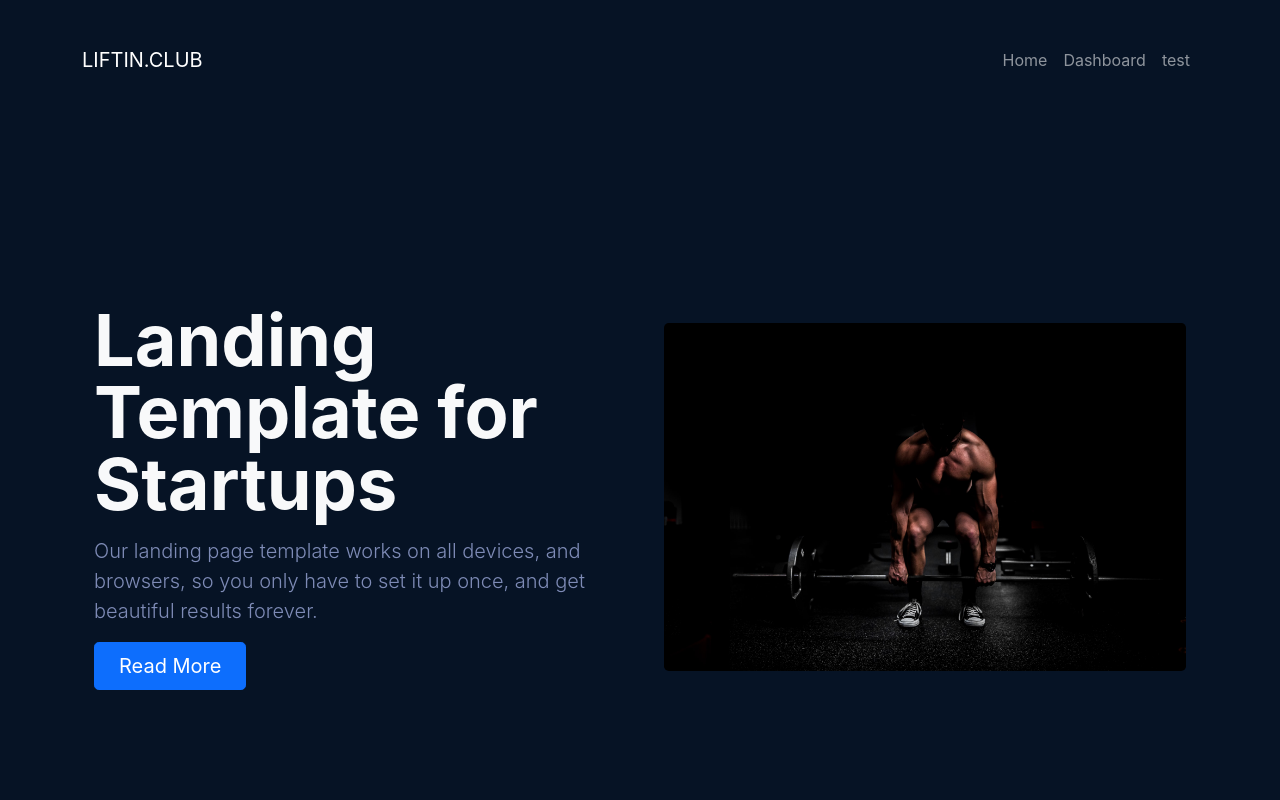
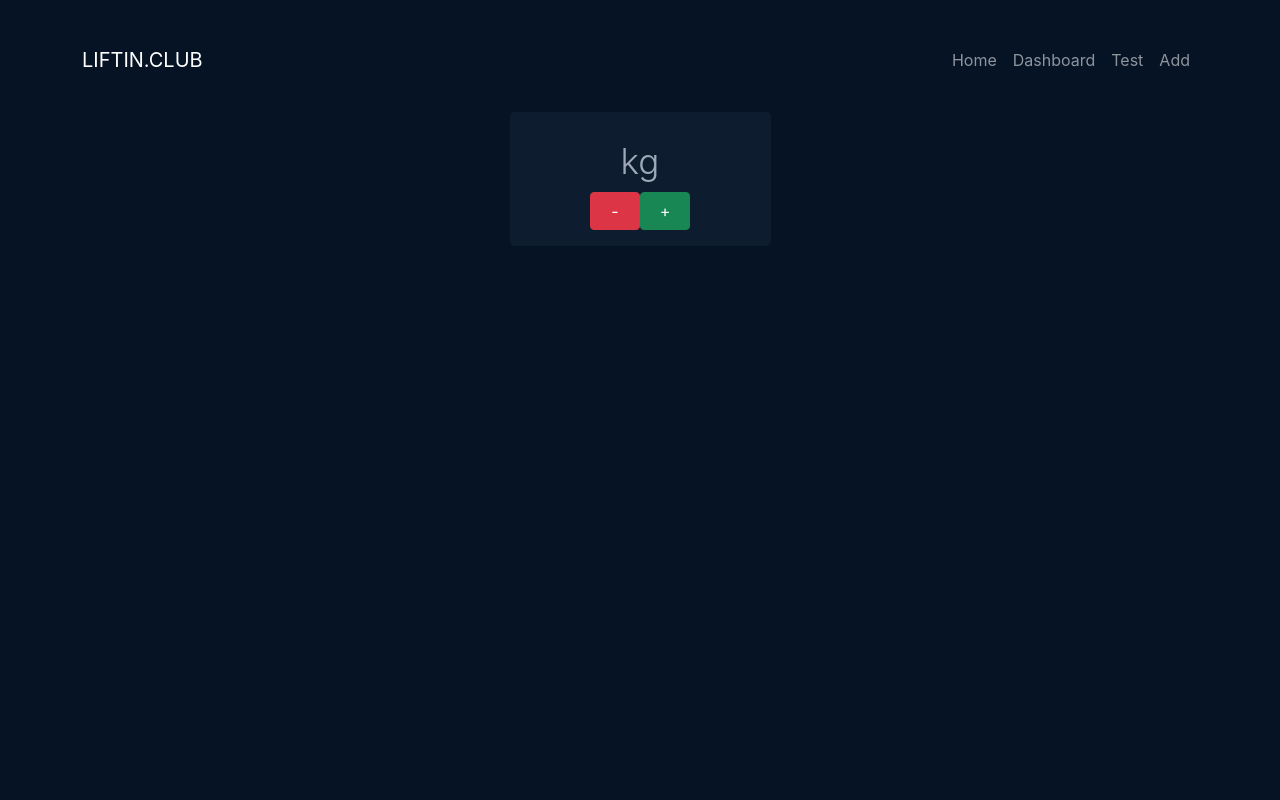
Before and after one commit to danielolaszy/lifting-app, a React (Create React App) app: page /add in a window 1280 px wide. Shown: the top 800 px of the page. Built offline with nearby package versions, Linux system fonts and the light colour scheme.

Commit message:
Added react router for all links and started implementation for the panels

```diff
--- a/src/App.js
+++ b/src/App.js
@@ -5,6 +5,7 @@ import Dashboard from "./components/Dashboard";
 import Home from "./components/Home";
 import PanelLiftAdd from "./components/PanelLiftAdd";
 import Hero from "./components/Hero";
+import Add from "./components/Add";
 
 function App() {
   return (
@@ -35,24 +36,20 @@ function App() {
                   Dashboard
                 </Link>
                 <Link className="nav-link" to="/test">
-                  test
+                  Test
+                </Link>
+                <Link className="nav-link" to="/add">
+                  Add
                 </Link>
               </div>
             </div>
           </div>
         </nav>
         <Switch>
-          <Route path="/test">
-            <PanelLiftAdd />
-          </Route>
-
-          <Route path="/dashboard">
-            <Dashboard />
-          </Route>
-
-          <Route path="/">
-            <Home />
-          </Route>
+          <Route path="/add" component={Add} />
+          <Route path="/test" component={PanelLiftAdd} />
+          <Route path="/dashboard" component={Dashboard} />
+          <Route path="/" component={Home} />
         </Switch>
       </Router>
     </>
--- /dev/null
+++ b/src/components/Add.js
@@ -0,0 +1,39 @@
+import React from "react";
+import { useState } from "react";
+
+const Add = ({ exercise, weight }) => {
+  const [lifted, setLifted] = useState(weight);
+  const handleNegative = (e) => {
+    e.preventDefault();
+    setLifted(lifted - 1);
+  };
+  const handlePositive = (e) => {
+    e.preventDefault();
+    setLifted(lifted + 1);
+  };
+  return (
+    <div className="container ">
+      <div className="row">
+        <div className="col col-lg-3 mx-auto">
+          <div className="p-3 board-bg-primary rounded-3 text-center">
+            <div className="position-relative">
+              <h6 className="board-text-primary">{exercise}</h6>
+              <h1 className="board-text-secondary fw-light">
+                {lifted}
+                <small>kg</small>
+              </h1>
+              <button style={{ width: "50px" }} class="btn btn-danger" onClick={handleNegative} type="submit">
+                -
+              </button>
+              <button style={{ width: "50px" }} class="btn btn-success" onClick={handlePositive} type="submit">
+                +
+              </button>
+            </div>
+          </div>
+        </div>
+      </div>
+    </div>
+  );
+};
+
+export default Add;
--- a/src/components/Dashboard.js
+++ b/src/components/Dashboard.js
@@ -307,12 +307,12 @@ const Dashboard = () => {
   return (
     <div className="container">
       <div className="row row-cols-1 row-cols-sm-3 row-cols-xl-6  g-2 g-lg-3">
-        <PanelLift exercise="Deadlift" weight="120" lifter="Dan" percent="+5.6" percentClass="bg-success" />
-        <PanelLift exercise="Squat" weight="100" lifter="Dan" percent="+8.5" percentClass="bg-success" />
-        <PanelLift exercise="Bench Press" weight="75" lifter="Dan" percent="-2.7" percentClass="bg-danger" />
-        <PanelLift exercise="Deadlift" weight="205" lifter="Josh" percent="+15.2" percentClass="bg-success" />
-        <PanelLift exercise="Squat" weight="185" lifter="Josh" percent="+7.3" percentClass="bg-success" />
-        <PanelLift exercise="Bench Press" weight="100" lifter="Josh" percent="+5.9" percentClass="bg-success" />
+        <PanelLift exercise="Deadlift" weight={120} lifter="Dan" percent="+5.6" percentClass="bg-success" />
+        <PanelLift exercise="Squat" weight={100} lifter="Dan" percent="+8.5" percentClass="bg-success" />
+        <PanelLift exercise="Bench Press" weight={75} lifter="Dan" percent="-2.7" percentClass="bg-danger" />
+        <PanelLift exercise="Deadlift" weight={205} lifter="Josh" percent="+15.2" percentClass="bg-success" />
+        <PanelLift exercise="Squat" weight={185} lifter="Josh" percent="+7.3" percentClass="bg-success" />
+        <PanelLift exercise="Bench Press" weight={100} lifter="Josh" percent="+5.9" percentClass="bg-success" />
       </div>
       <div className="row row row-cols-1 row-cols-lg-6 g-2 g-lg-3 pt-2 pt-lg-3">
         <div className="col-lg-6">
--- a/src/components/Hero.js
+++ b/src/components/Hero.js
@@ -1,5 +1,5 @@
 import React from "react";
-import img from "../assets/img/dl.jpg";
+import img from "../assets/img/liftin.png";
 const Hero = () => {
   return (
     <>
--- a/src/components/PanelLift.js
+++ b/src/components/PanelLift.js
@@ -1,26 +1,20 @@
 import React from "react";
+import Add from "./Add";
 import PanelLiftAdd from "./PanelLiftAdd";
 import { BrowserRouter as Router, Switch, Route, Link } from "react-router-dom";
 
 const PanelLift = ({ exercise, weight, percent, percentClass, lifter }) => {
-  //   console.log({ name });
-  const handleClick = (e) => {
-    e.preventDefault();
-    console.log({ exercise, lifter });
-  };
   return (
+    <Router>
+      <Route exact path="/add" children={<PanelLiftAdd exercise={exercise} weight={weight} />} />
       <div className="col ">
         <div className="p-3 board-bg-primary rounded-3 text-center text-sm-start ">
           <div className="position-relative">
-          <h4
-            onClick={handleClick}
-            className="position-absolute top-0 start-100 translate-middle board-text-secondary fw-light"
-          >
-            <Link className="text-decoration-none text-reset" to="/test">
+            <h4 className="position-absolute top-0 start-100 translate-middle board-text-secondary fw-light">
+              <Link className="text-decoration-none text-reset" to="/add">
                 +
               </Link>
             </h4>
-
             {/* <PanelLiftAdd exercise={exercise} lifter={lifter} /> */}
             <h6 className="board-text-primary">{exercise}</h6>
             <h1 className="board-text-secondary fw-light">
@@ -31,6 +25,7 @@ const PanelLift = ({ exercise, weight, percent, percentClass, lifter }) => {
           </div>
         </div>
       </div>
+    </Router>
   );
 };
 
```
Also changed, not shown: src/assets/img/liftin.png (added). Lines whose indentation alone changed are shown as unchanged.
